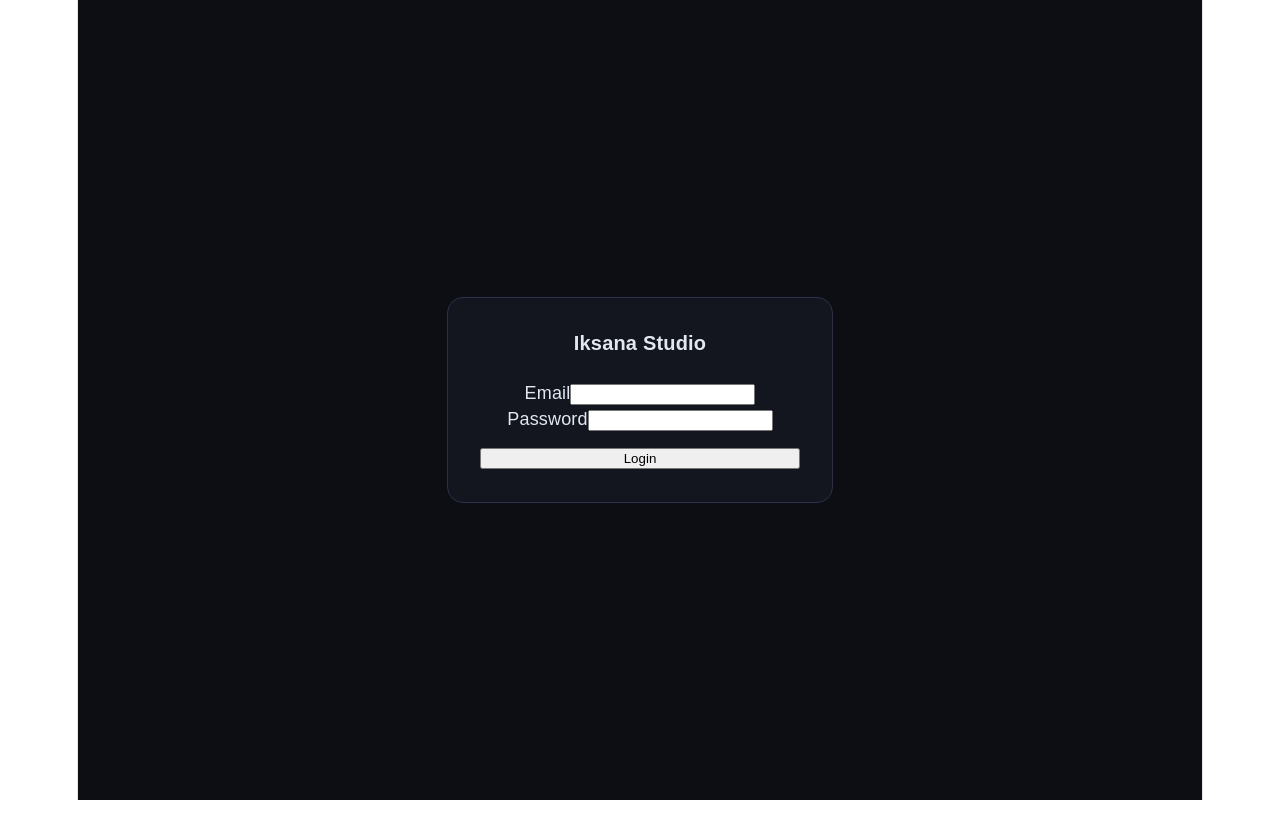
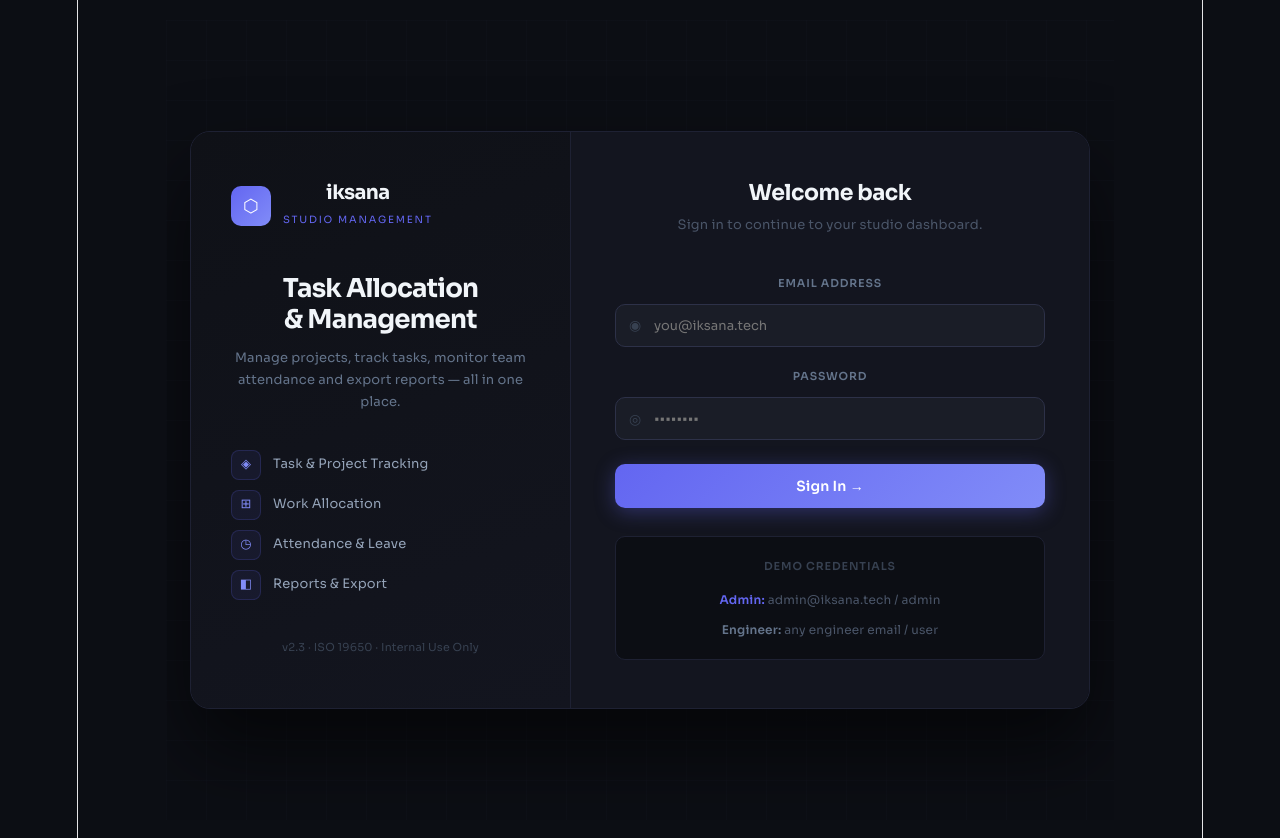
Before and after one commit to rajangopalakrishnan/iksana-studio, a React (Vite) app: page / in a window 1280 px wide. Before the commit the page ends 800 px from the top, so only its background shows below. Built offline with nearby package versions, Linux system fonts and the light colour scheme.

Commit message:
Update login screen style and push latest changes

```diff
--- a/src/App.jsx
+++ b/src/App.jsx
@@ -160,19 +160,11 @@
     setTimeout(() => setToast(null), 3000);
   };
 
-  if (loading) return (
-    <div style={{ display: "flex", alignItems: "center", justifyContent: "center", height: "100vh", background: "#0f1117", color: "#e2e8f0", fontFamily: "Sora, sans-serif", fontSize: 18 }}>
-      Loading Iksana Studio…
-    </div>
-  );
-
-  if (!currentUser) return <Login onLogin={persistUser} users={users} />;
-
-  return (
-    <div style={{ fontFamily: "'Sora', 'DM Sans', sans-serif", background: "#0c0e14", minHeight: "100vh", color: "#e2e8f0" }}>
+  const appStyles = (
     <style>{`
       @import url('https://fonts.googleapis.com/css2?family=Sora:wght@300;400;500;600;700&family=DM+Mono:wght@400;500&display=swap');
       * { box-sizing: border-box; margin: 0; padding: 0; }
+      body { background: #0c0e14; }
       ::-webkit-scrollbar { width: 6px; } ::-webkit-scrollbar-track { background: #1a1d27; } ::-webkit-scrollbar-thumb { background: #2d3148; border-radius: 3px; }
       input, select, textarea { background: #1a1d27 !important; border: 1px solid #2d3148 !important; color: #e2e8f0 !important; border-radius: 8px; padding: 8px 12px; font-family: inherit; font-size: 13px; outline: none; width: 100%; }
       input:focus, select:focus, textarea:focus { border-color: #6366f1 !important; box-shadow: 0 0 0 3px rgba(99,102,241,0.15); }
@@ -199,6 +191,25 @@
       .nav-item.active { background: rgba(99,102,241,0.15); color: #818cf8; }
       .badge { display: inline-flex; align-items: center; justify-content: center; width: 18px; height: 18px; border-radius: 50%; font-size: 10px; font-weight: 700; background: #6366f1; color: white; margin-left: auto; }
     `}</style>
+  );
+
+  if (loading) return (
+    <div style={{ display: "flex", alignItems: "center", justifyContent: "center", height: "100vh", background: "#0f1117", color: "#e2e8f0", fontFamily: "Sora, sans-serif", fontSize: 18 }}>
+      {appStyles}
+      Loading Iksana Studio…
+    </div>
+  );
+
+  if (!currentUser) return (
+    <div style={{ minHeight: "100vh", background: "#0c0e14", color: "#e2e8f0", display: "flex", alignItems: "center", justifyContent: "center", padding: 20 }}>
+      {appStyles}
+      <Login onLogin={persistUser} users={users} />
+    </div>
+  );
+
+  return (
+    <div style={{ fontFamily: "'Sora', 'DM Sans', sans-serif", background: "#0c0e14", minHeight: "100vh", color: "#e2e8f0" }}>
+      {appStyles}
 
       {/* Sidebar */}
       <div style={{ position: "fixed", top: 0, left: 0, bottom: 0, width: 220, background: "#0c0e14", borderRight: "1px solid #1e2133", display: "flex", flexDirection: "column", zIndex: 50 }}>
@@ -268,24 +279,171 @@
   const [email, setEmail] = useState("");
   const [password, setPassword] = useState("");
   const [error, setError] = useState("");
+  const [focused, setFocused] = useState(null);
 
   const handleLogin = () => {
     const user = users.find(u => u.email === email && u.password === password);
-    if (user) {
-      onLogin(user);
-    } else {
-      setError("Invalid credentials");
-    }
-  };
-
-  return (
-    <div style={{ display: "flex", alignItems: "center", justifyContent: "center", height: "100vh", background: "#0c0e14", color: "#e2e8f0", fontFamily: "Sora, sans-serif" }}>
-      <div style={{ background: "#13151f", border: "1px solid #2d3148", borderRadius: 16, padding: 32, width: 320 }}>
-        <div style={{ fontSize: 20, fontWeight: 700, textAlign: "center", marginBottom: 24 }}>Iksana Studio</div>
-        <div className="form-row"><label>Email</label><input value={email} onChange={e => setEmail(e.target.value)} /></div>
-        <div className="form-row"><label>Password</label><input type="password" value={password} onChange={e => setPassword(e.target.value)} /></div>
-        {error && <div style={{ color: "#ef4444", fontSize: 12, marginTop: 8 }}>{error}</div>}
-        <button className="btn btn-primary" onClick={handleLogin} style={{ width: "100%", marginTop: 16 }}>Login</button>
+    if (user) { onLogin(user); } else { setError("Invalid credentials"); }
+  };
+
+  const features = [
+    { icon: "◈", label: "Task & Project Tracking" },
+    { icon: "⊞", label: "Work Allocation" },
+    { icon: "◷", label: "Attendance & Leave" },
+    { icon: "◧", label: "Reports & Export" },
+  ];
+
+  return (
+    <div style={{
+      minHeight: "100vh", background: "#0c0e14", display: "flex", alignItems: "center",
+      justifyContent: "center", padding: 24, fontFamily: "Sora, sans-serif", position: "relative", overflow: "hidden"
+    }}>
+      {/* Background grid */}
+      <div style={{
+        position: "absolute", inset: 0, backgroundImage: "linear-gradient(#1e213322 1px, transparent 1px), linear-gradient(90deg, #1e213322 1px, transparent 1px)",
+        backgroundSize: "40px 40px", pointerEvents: "none"
+      }} />
+      {/* Glow blobs */}
+      <div style={{ position: "absolute", top: "15%", left: "10%", width: 400, height: 400, borderRadius: "50%", background: "radial-gradient(circle, #6366f118 0%, transparent 70%)", pointerEvents: "none" }} />
+      <div style={{ position: "absolute", bottom: "10%", right: "5%", width: 500, height: 500, borderRadius: "50%", background: "radial-gradient(circle, #818cf808 0%, transparent 70%)", pointerEvents: "none" }} />
+
+      <div style={{ display: "flex", gap: 0, width: "100%", maxWidth: 900, position: "relative", zIndex: 1, borderRadius: 20, overflow: "hidden", boxShadow: "0 40px 80px rgba(0,0,0,0.6)", border: "1px solid #1e2133" }}>
+
+        {/* LEFT PANEL */}
+        <div style={{
+          flex: "0 0 380px", background: "linear-gradient(160deg, #0f1117 0%, #13151f 100%)",
+          padding: "48px 40px", display: "flex", flexDirection: "column", justifyContent: "space-between",
+          borderRight: "1px solid #1e2133"
+        }}>
+          <div>
+            {/* Logo */}
+            <div style={{ display: "flex", alignItems: "center", gap: 12, marginBottom: 40 }}>
+              <div style={{
+                width: 40, height: 40, borderRadius: 10, background: "linear-gradient(135deg, #6366f1, #818cf8)",
+                display: "flex", alignItems: "center", justifyContent: "center", fontSize: 18, fontWeight: 700, color: "white"
+              }}>⬡</div>
+              <div>
+                <div style={{ fontSize: 20, fontWeight: 700, color: "#f1f5f9", letterSpacing: "-0.03em" }}>iksana</div>
+                <div style={{ fontSize: 10, color: "#6366f1", letterSpacing: "0.18em", textTransform: "uppercase", marginTop: 1 }}>Studio Management</div>
+              </div>
+            </div>
+
+            <div style={{ fontSize: 26, fontWeight: 700, color: "#f1f5f9", letterSpacing: "-0.03em", lineHeight: 1.2, marginBottom: 12 }}>
+              Task Allocation<br />& Management
+            </div>
+            <div style={{ fontSize: 13, color: "#64748b", lineHeight: 1.7, marginBottom: 36 }}>
+              Manage projects, track tasks, monitor team attendance and export reports — all in one place.
+            </div>
+
+            {/* Feature list */}
+            <div style={{ display: "flex", flexDirection: "column", gap: 10 }}>
+              {features.map(f => (
+                <div key={f.label} style={{ display: "flex", alignItems: "center", gap: 12 }}>
+                  <div style={{
+                    width: 30, height: 30, borderRadius: 8, background: "#6366f115", border: "1px solid #6366f130",
+                    display: "flex", alignItems: "center", justifyContent: "center", fontSize: 13, color: "#818cf8", flexShrink: 0
+                  }}>{f.icon}</div>
+                  <span style={{ fontSize: 13, color: "#94a3b8" }}>{f.label}</span>
+                </div>
+              ))}
+            </div>
+          </div>
+
+          <div style={{ fontSize: 11, color: "#374151", marginTop: 32 }}>
+            v2.3 · ISO 19650 · Internal Use Only
+          </div>
+        </div>
+
+        {/* RIGHT PANEL */}
+        <div style={{ flex: 1, background: "#13151f", padding: "48px 44px", display: "flex", flexDirection: "column", justifyContent: "center" }}>
+          <div style={{ marginBottom: 32 }}>
+            <div style={{ fontSize: 22, fontWeight: 700, color: "#f1f5f9", letterSpacing: "-0.02em", marginBottom: 6 }}>Welcome back</div>
+            <div style={{ fontSize: 13, color: "#4a5568" }}>Sign in to continue to your studio dashboard.</div>
+          </div>
+
+          {/* Email field */}
+          <div style={{ marginBottom: 16 }}>
+            <label style={{ fontSize: 11, fontWeight: 600, color: "#64748b", textTransform: "uppercase", letterSpacing: "0.08em", display: "block", marginBottom: 8 }}>Email Address</label>
+            <div style={{ position: "relative" }}>
+              <span style={{ position: "absolute", left: 14, top: "50%", transform: "translateY(-50%)", color: focused === "email" ? "#818cf8" : "#374151", fontSize: 14, transition: "color 0.15s", pointerEvents: "none" }}>◉</span>
+              <input
+                value={email}
+                onChange={e => { setEmail(e.target.value); setError(""); }}
+                onFocus={() => setFocused("email")}
+                onBlur={() => setFocused(null)}
+                placeholder="you@iksana.tech"
+                style={{
+                  width: "100%", background: "#0c0e14", border: `1px solid ${focused === "email" ? "#6366f1" : "#1e2133"}`,
+                  color: "#e2e8f0", borderRadius: 10, padding: "12px 14px 12px 38px",
+                  fontSize: 13, fontFamily: "inherit", outline: "none",
+                  boxShadow: focused === "email" ? "0 0 0 3px rgba(99,102,241,0.12)" : "none",
+                  transition: "all 0.15s", boxSizing: "border-box"
+                }}
+              />
+            </div>
+          </div>
+
+          {/* Password field */}
+          <div style={{ marginBottom: 24 }}>
+            <label style={{ fontSize: 11, fontWeight: 600, color: "#64748b", textTransform: "uppercase", letterSpacing: "0.08em", display: "block", marginBottom: 8 }}>Password</label>
+            <div style={{ position: "relative" }}>
+              <span style={{ position: "absolute", left: 14, top: "50%", transform: "translateY(-50%)", color: focused === "pass" ? "#818cf8" : "#374151", fontSize: 14, transition: "color 0.15s", pointerEvents: "none" }}>◎</span>
+              <input
+                type="password"
+                value={password}
+                onChange={e => { setPassword(e.target.value); setError(""); }}
+                onFocus={() => setFocused("pass")}
+                onBlur={() => setFocused(null)}
+                onKeyDown={e => e.key === "Enter" && handleLogin()}
+                placeholder="••••••••"
+                style={{
+                  width: "100%", background: "#0c0e14", border: `1px solid ${focused === "pass" ? "#6366f1" : "#1e2133"}`,
+                  color: "#e2e8f0", borderRadius: 10, padding: "12px 14px 12px 38px",
+                  fontSize: 13, fontFamily: "inherit", outline: "none",
+                  boxShadow: focused === "pass" ? "0 0 0 3px rgba(99,102,241,0.12)" : "none",
+                  transition: "all 0.15s", boxSizing: "border-box"
+                }}
+              />
+            </div>
+          </div>
+
+          {/* Error */}
+          {error && (
+            <div style={{
+              background: "#ef444415", border: "1px solid #ef444430", borderRadius: 8,
+              padding: "10px 14px", fontSize: 12, color: "#ef4444", fontWeight: 500, marginBottom: 16
+            }}>
+              ⚠ {error}
+            </div>
+          )}
+
+          {/* Submit */}
+          <button
+            onClick={handleLogin}
+            style={{
+              width: "100%", padding: "13px", background: "linear-gradient(135deg, #6366f1, #818cf8)",
+              color: "white", border: "none", borderRadius: 10, fontSize: 14, fontWeight: 600,
+              fontFamily: "inherit", cursor: "pointer", letterSpacing: "0.01em",
+              boxShadow: "0 4px 20px rgba(99,102,241,0.35)", transition: "all 0.15s"
+            }}
+            onMouseEnter={e => e.target.style.boxShadow = "0 6px 28px rgba(99,102,241,0.5)"}
+            onMouseLeave={e => e.target.style.boxShadow = "0 4px 20px rgba(99,102,241,0.35)"}
+          >
+            Sign In →
+          </button>
+
+          <div style={{ marginTop: 28, padding: "16px", background: "#0c0e14", borderRadius: 10, border: "1px solid #1e2133" }}>
+            <div style={{ fontSize: 11, fontWeight: 600, color: "#374151", textTransform: "uppercase", letterSpacing: "0.08em", marginBottom: 8 }}>Demo Credentials</div>
+            <div style={{ display: "flex", flexDirection: "column", gap: 4 }}>
+              <div style={{ fontSize: 12, color: "#4a5568" }}>
+                <span style={{ color: "#6366f1", fontWeight: 600 }}>Admin:</span> admin@iksana.tech / admin
+              </div>
+              <div style={{ fontSize: 12, color: "#4a5568" }}>
+                <span style={{ color: "#64748b", fontWeight: 600 }}>Engineer:</span> any engineer email / user
+              </div>
+            </div>
+          </div>
+        </div>
       </div>
     </div>
   );
```
Lines whose indentation alone changed are shown as unchanged.
